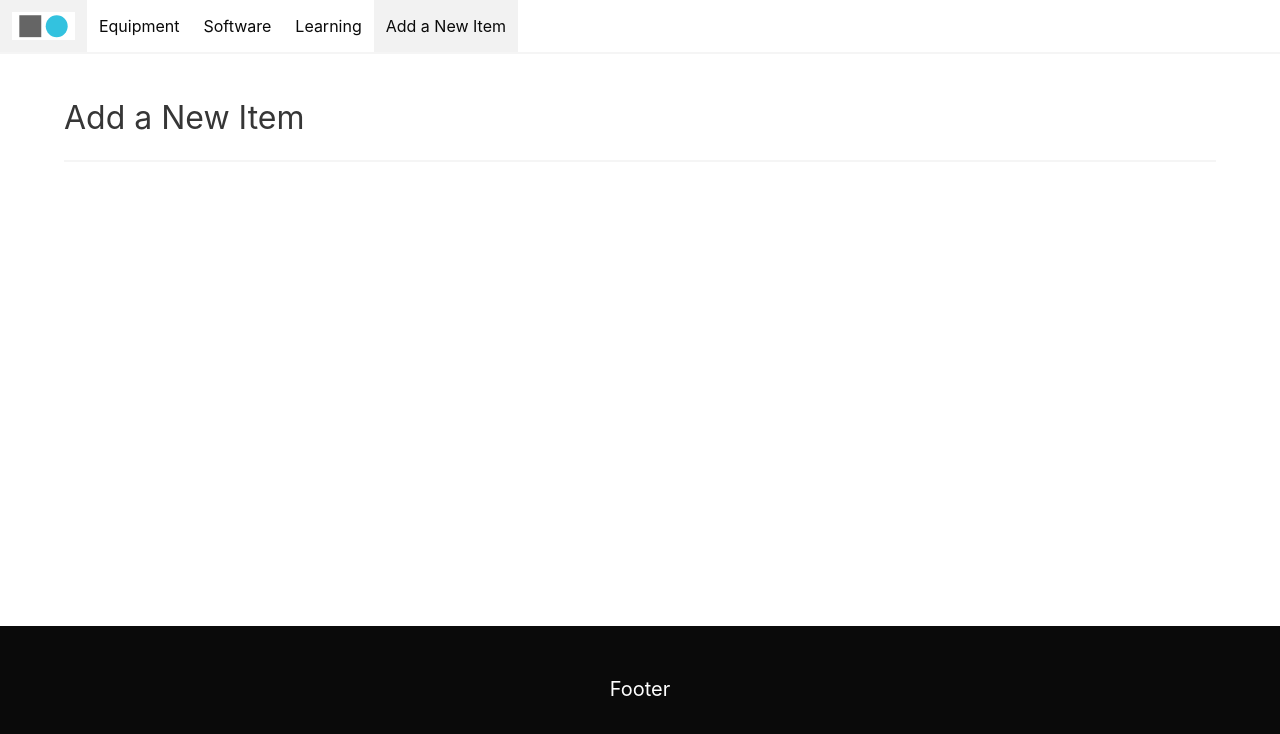
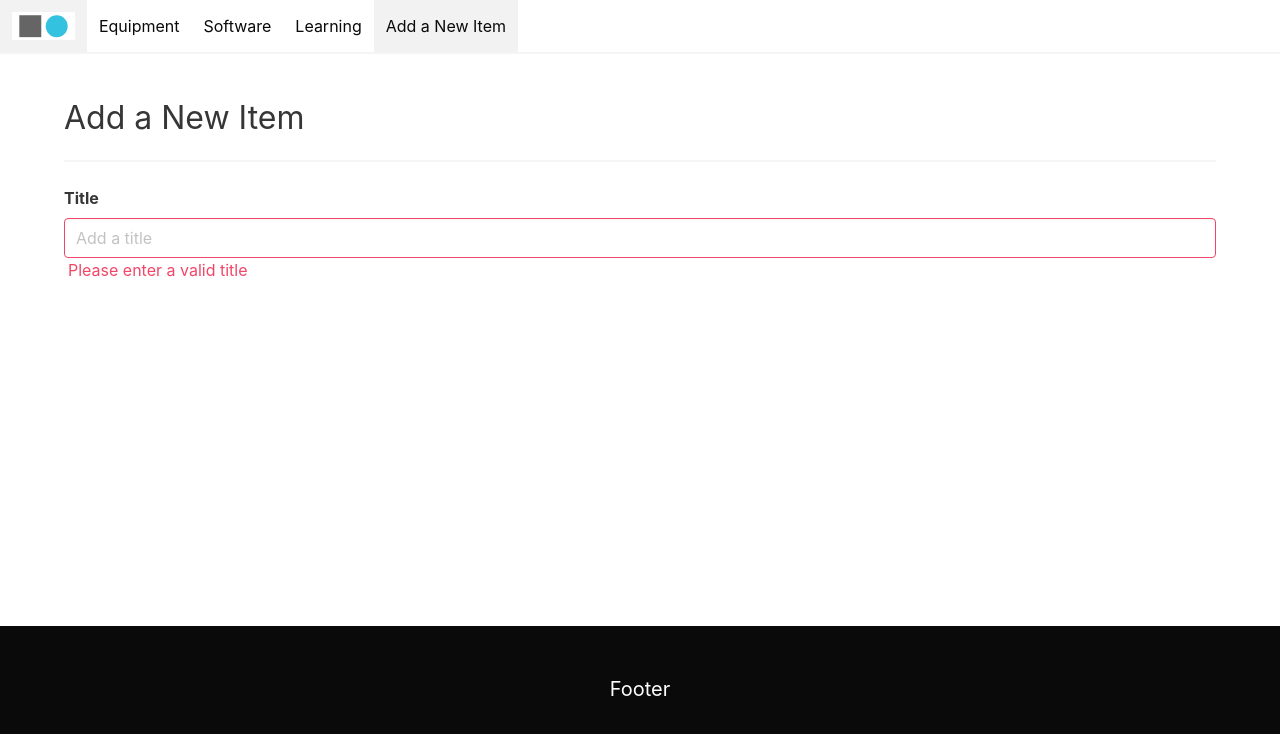
Before and after one commit to robert-laws/practice-oct-2020-mern-app, a React (Create React App) app: page /items/new in a window 1280 px wide. Shown: the top 734 px of the page. Built offline with nearby package versions, Linux system fonts and the light colour scheme.

Commit message:
set up basic input and state for input

```diff
--- /dev/null
+++ b/src/components/Input.js
@@ -0,0 +1,67 @@
+import React, { useReducer } from 'react';
+
+const inputReducer = (state, action) => {
+  switch (action.type) {
+    case 'CHANGE':
+      return {
+        ...state,
+        value: action.payload,
+        isValid: true,
+      };
+
+    default:
+      return state;
+  }
+};
+
+export const Input = ({
+  id,
+  element,
+  label,
+  placeholder,
+  rows,
+  validators,
+  errorText,
+}) => {
+  const [state, dispatch] = useReducer(inputReducer, {
+    value: '',
+    isValid: false,
+  });
+
+  const handleChange = (event) => {
+    dispatch({ type: 'CHANGE', payload: event.target.value });
+  };
+
+  const formElement =
+    element === 'input' ? (
+      <input
+        id={id}
+        className={`input ${!state.isValid && 'is-danger'}`}
+        type='text'
+        placeholder={placeholder}
+        value={state.value}
+        onChange={handleChange}
+      />
+    ) : (
+      <textarea
+        id={id}
+        className={`textarea`}
+        rows={rows || 3}
+        placeholder={placeholder}
+        value={state.value}
+        onChange={handleChange}
+      />
+    );
+
+  return (
+    <div className='field'>
+      <label htmlFor={id} className='label'>
+        {label}
+      </label>
+      <div className='control'>{formElement}</div>
+      {!state.isValid && (
+        <span className='is-size-6 has-text-danger ml-1'>{errorText}</span>
+      )}
+    </div>
+  );
+};
--- a/src/components/List.js
+++ b/src/components/List.js
@@ -3,7 +3,7 @@ import { useParams, useHistory } from 'react-router-dom';
 import { HeadingText } from '../components';
 import TechnologyContext from '../context/technology/technologyContext';
 import { checkGroupNameMatch } from '../util/utilities';
-import { ListItem } from './ListItem';
+import { ListItem } from './';
 
 export const List = () => {
   let history = useHistory();
--- a/src/components/index.js
+++ b/src/components/index.js
@@ -1,3 +1,5 @@
 export { HeadingText } from './HeadingText';
 export { List } from './List';
+export { ListItem } from './ListItem';
 export { Detail } from './Detail';
+export { Input } from './Input';
--- a/src/layout/Navigation.js
+++ b/src/layout/Navigation.js
@@ -26,7 +26,7 @@ export const Navigation = () => {
           <span></span>
         </a>
       </div>
-      <div className={`navbar-menu ${toggle ? ' is-active' : ''}`}>
+      <div className={`navbar-menu ${toggle && ' is-active'}`}>
         <div className='navbar-start'>
           <NavLink
             exact
--- a/src/pages/AddItem.js
+++ b/src/pages/AddItem.js
@@ -1,11 +1,19 @@
 import React from 'react';
-import { HeadingText } from '../components';
+import { HeadingText, Input } from '../components';
 
 export const AddItem = () => {
   return (
     <div className='container'>
       <HeadingText text='Add a New Item' />
       <hr />
+      <Input
+        id='title'
+        label='Title'
+        element='input'
+        placeholder='Add a title'
+        validators={[]}
+        errorText='Please enter a valid title'
+      />
     </div>
   );
 };
```
